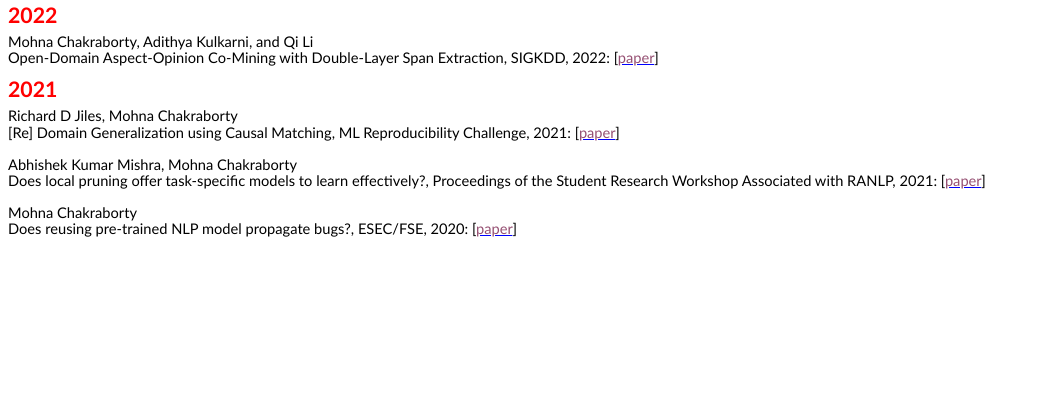
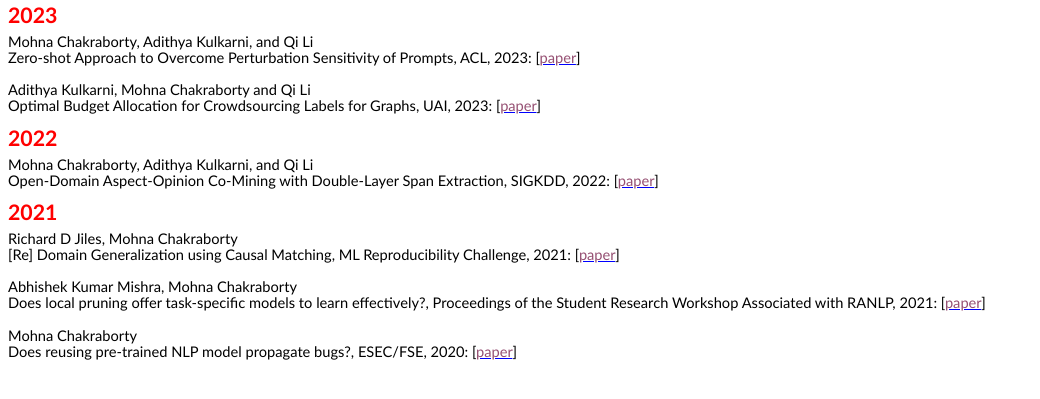
Before and after one commit to Mohna0310/mohna0310.github.io, a Jekyll site: the page papers.htm, which Jekyll copies as it is, in a window 1280 px wide. Shown: the top 399 px of the page, without its empty margins (0-1040 px from the left). Built offline with Jekyll 4.4.1, drawn with Linux system fonts in a browser that asks for light colours.

Commit message:
Fourth update

```diff
--- a/papers.htm
+++ b/papers.htm
@@ -164,6 +164,40 @@ div.WordSection1
 <body lang=EN-US link=blue vlink="#954F72" style='tab-interval:.5in'>
 
 <div class=WordSection1>
+<p class=MsoNormal style='mso-line-height-alt:12.1pt'><b><span
+  style='font-size:16.0pt;mso-ascii-font-family:Calibri;mso-fareast-font-family:
+  "Times New Roman";mso-hansi-font-family:Calibri;mso-bidi-font-family:Calibri;
+  color:red'>2023</span></b><span style='mso-ascii-font-family:Calibri;
+  mso-fareast-font-family:"Times New Roman";mso-hansi-font-family:Calibri;
+  mso-bidi-font-family:Calibri;color:black'><o:p></o:p></span></p>
+
+<p class=MsoNormal style='margin-bottom:0in;margin-bottom:.0001pt;line-height:
+  12.1pt'><span style='mso-ascii-font-family:Calibri;mso-fareast-font-family:
+  "Times New Roman";mso-hansi-font-family:Calibri;mso-bidi-font-family:Calibri;
+  color:black'>Mohna Chakraborty, Adithya Kulkarni, and Qi Li</span> <span style='mso-ascii-font-family:
+  Calibri;mso-fareast-font-family:"Times New Roman";mso-hansi-font-family:Calibri;
+  mso-bidi-font-family:Calibri;color:black'></span></p>
+
+<p class=MsoNormal style='margin-bottom:0in;margin-bottom:.0001pt;line-height:
+  12.1pt'><span style='mso-ascii-font-family:Calibri;mso-fareast-font-family:
+  "Times New Roman";mso-hansi-font-family:Calibri;mso-bidi-font-family:Calibri;
+  color:black'>Zero-shot Approach to Overcome Perturbation Sensitivity of Prompts,
+  ACL, 2023: [<a
+href="https://aclanthology.org/2023.acl-long.313"><span style='color:#954F72'>paper</span></a>]<o:p></o:p></span></p><o:p></o:p></span></p>
+
+<p class=MsoNormal style='margin-bottom:0in;margin-bottom:.0001pt;line-height:
+  12.1pt'><span style='mso-ascii-font-family:Calibri;mso-fareast-font-family:
+  "Times New Roman";mso-hansi-font-family:Calibri;mso-bidi-font-family:Calibri;
+  color:black'>Adithya Kulkarni, Mohna Chakraborty and Qi Li</span> <span style='mso-ascii-font-family:
+  Calibri;mso-fareast-font-family:"Times New Roman";mso-hansi-font-family:Calibri;
+  mso-bidi-font-family:Calibri;color:black'></span></p>
+
+<p class=MsoNormal style='margin-bottom:0in;margin-bottom:.0001pt;line-height:
+  12.1pt'><span style='mso-ascii-font-family:Calibri;mso-fareast-font-family:
+  "Times New Roman";mso-hansi-font-family:Calibri;mso-bidi-font-family:Calibri;
+  color:black'>Optimal Budget Allocation for Crowdsourcing Labels for Graphs,
+  UAI, 2023: [<a
+href="https://proceedings.mlr.press/v216/kulkarni23a.html"><span style='color:#954F72'>paper</span></a>]<o:p></o:p></span></p><o:p></o:p></span></p>
 
  <p class=MsoNormal style='mso-line-height-alt:12.1pt'><b><span
   style='font-size:16.0pt;mso-ascii-font-family:Calibri;mso-fareast-font-family:
```
Also changed, not shown: index.md (+2 -1 lines).
